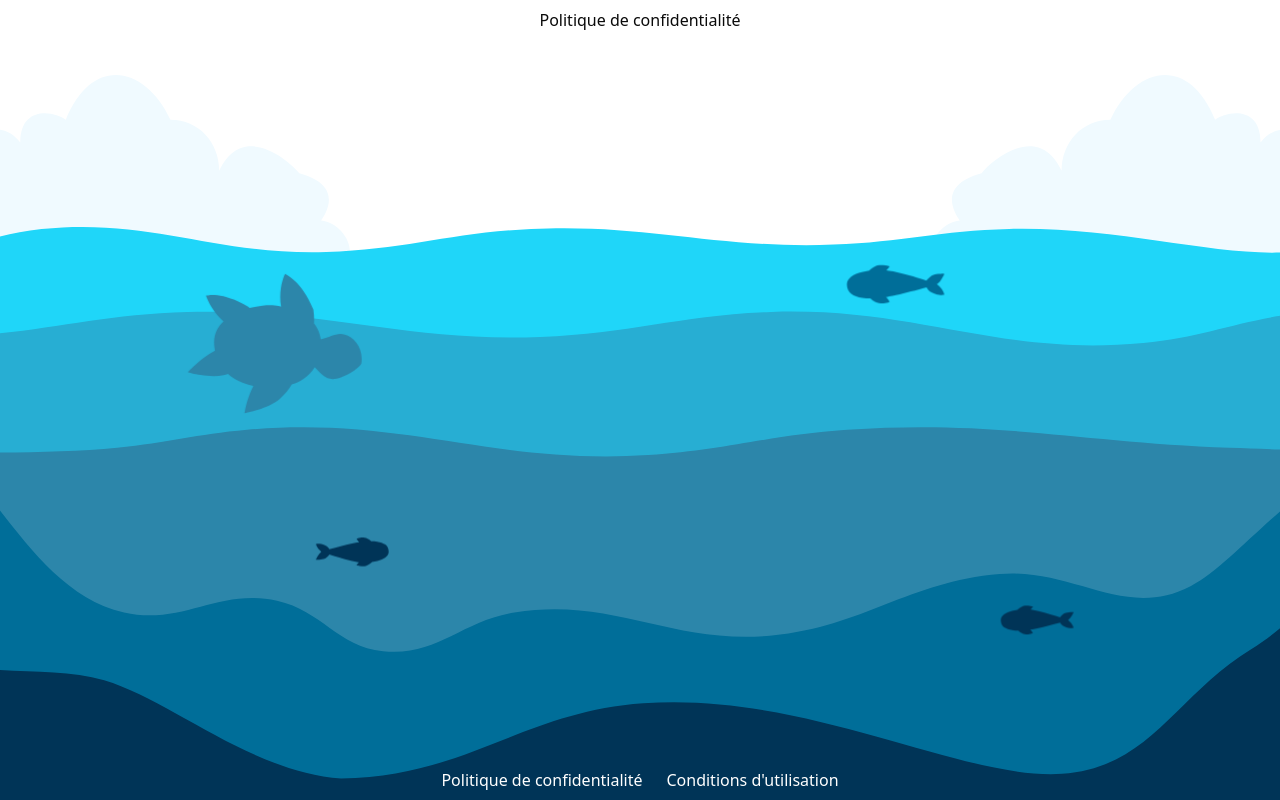
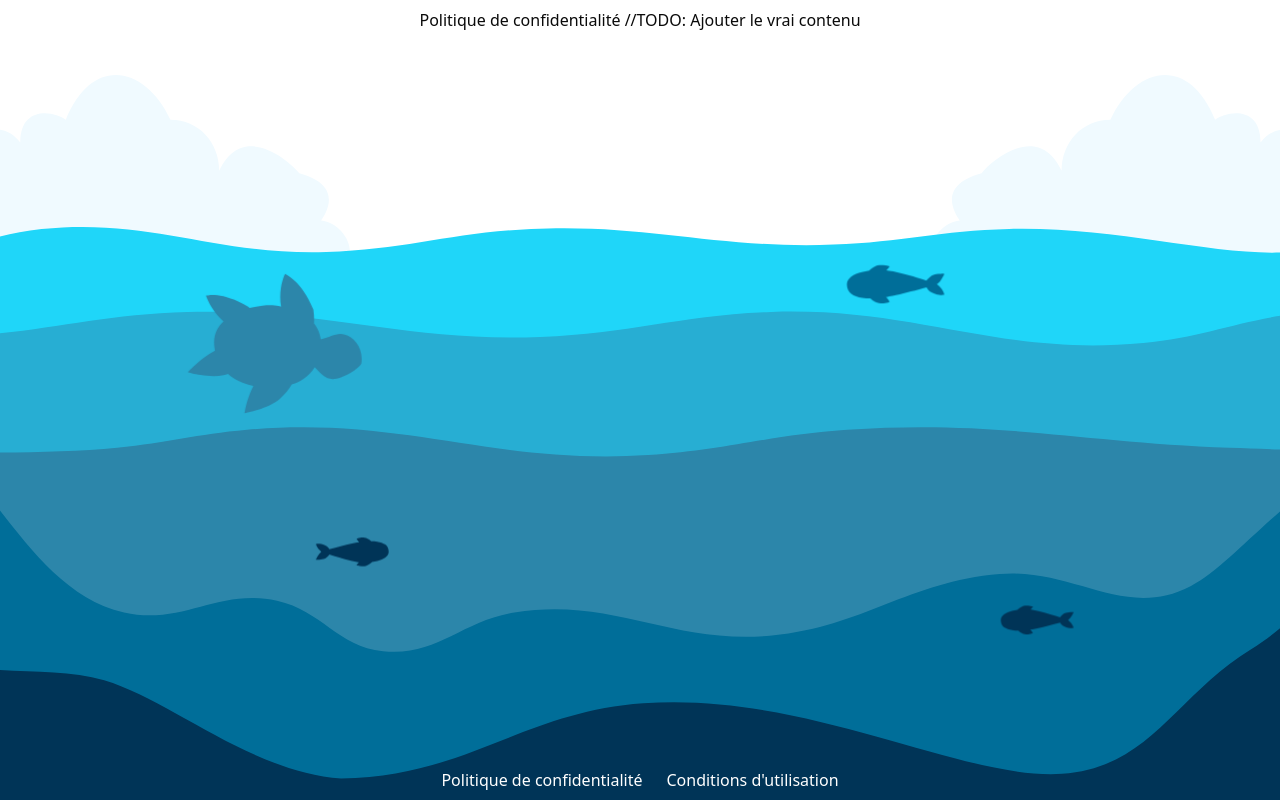
Before and after one commit to SHAfoin/learn-and-phish, a Next.js app: page /home/politique-de-confidentialite in a window 1280 px wide. Built offline with nearby package versions, Linux system fonts and the light colour scheme.

Commit message:
fix(conditions): update TODO comments for content placeholders

```diff
--- a/app/home/conditions-d-utilisation/page.tsx
+++ b/app/home/conditions-d-utilisation/page.tsx
@@ -1,7 +1,7 @@
 export default function page() {
   return (
     <div className="flex flex-col items-center gap-50 flex-1 p-2 text-center">
-      Conditions d'utilisation
+      Conditions d'utilisation //TODO: Ajouter le vrai contenu
     </div>
   );
 }
--- a/app/home/politique-de-confidentialite/page.tsx
+++ b/app/home/politique-de-confidentialite/page.tsx
@@ -1,7 +1,7 @@
 export default function page() {
   return (
     <div className="flex flex-col items-center gap-50 flex-1 p-2 text-center">
-      Politique de confidentialité
+      Politique de confidentialité //TODO: Ajouter le vrai contenu
     </div>
   );
 }
```
